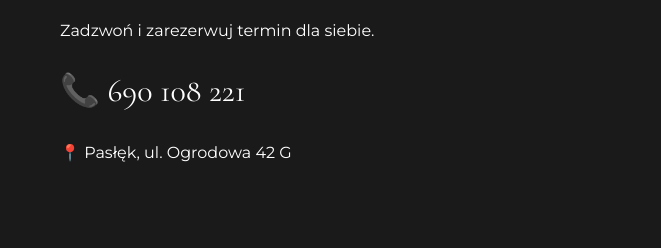
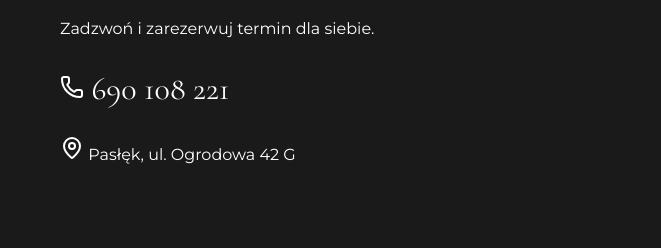
Before and after one commit to szymonkontakt/paulina-kwiatkowska-beauty-expert-projekt, a plain HTML site: page index.html in a window 1280 px wide. Shown: the part 4008-4256 px from the top of the page, 0-661 px from the left. Drawn offline with nearby package versions, Linux system fonts and the light colour scheme.

Commit message:
Refactor index.html structure and add script

```diff
--- a/index.html
+++ b/index.html
@@ -9,6 +9,7 @@
     <link rel="preconnect" href="https://fonts.googleapis.com">
     <link rel="preconnect" href="https://fonts.gstatic.com" crossorigin>
     <link href="https://fonts.googleapis.com/css2?family=Cormorant+Garamond:wght@400;600&family=Montserrat:wght@300;400;600&display=swap" rel="stylesheet">
+    <script src="https://unpkg.com/lucide@latest"></script>
 </head>
 <body>
 
@@ -185,8 +186,8 @@
             <div class="contact-info">
                 <h2>Umów wizytę</h2>
                 <p>Zadzwoń i zarezerwuj termin dla siebie.</p>
-                <a href="tel:690108221" class="phone-link">📞 690 108 221</a>
-                <p class="address">📍 Pasłęk, ul. Ogrodowa 42 G</p>
+                <a href="tel:690108221" class="phone-link"><i data-lucide="phone"></i> 690 108 221</a>
+                <p class="address"><i data-lucide="map-pin"></i> Pasłęk, ul. Ogrodowa 42 G</p>
             </div>
 
             <!-- Mapa Google -->
@@ -198,7 +199,9 @@
         </div>
         <p class="copyright">&copy; 2026 Paulina Kwiatkowska Beauty Expert | Realizacja: Szymon Szturo</p>
     </footer>
-
+<script>
+    lucide.createIcons();
+</script>
 </body>
 
 </html>
```
